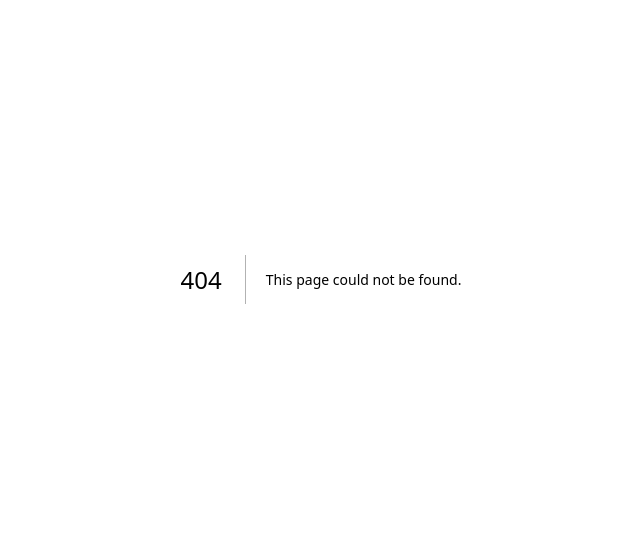
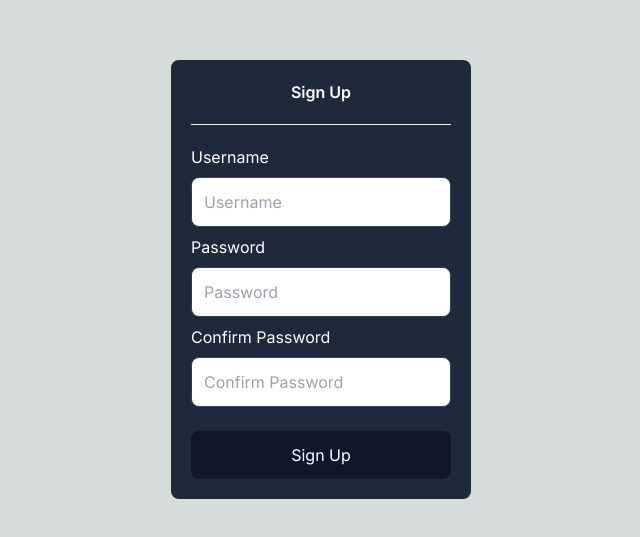
Before and after one commit to Marchinka90/nextjs-twitter-prototype, a Next.js app: page /signup in a window 1280 px wide. Before the commit this address had no page. Shown: the part 121-658 px from the top of the page, without its empty margins (319-959 px from the left). Built offline with nearby package versions, Linux system fonts and the light colour scheme.

Commit message:
Added SingUp Page

```diff
--- /dev/null
+++ b/app/(public)/signup/form.tsx
@@ -0,0 +1,92 @@
+'use client';
+
+import { useRouter } from "next/navigation";
+import React, { FormEvent, useState } from "react";
+
+export default function Form() {
+  const router = useRouter();
+  const [username, setUsername] = useState<undefined | string>('');
+  const [password, setPassword] = useState<undefined | string>('');
+  const [confirmPassword, setConfirmPassword] = useState<undefined | string>('');
+
+  const [errors, setErrors] = useState<string[]>([]);
+
+  async function handleSubmit(e: FormEvent) {
+    e.preventDefault();
+    setErrors([]);
+
+    if (password !== confirmPassword) {
+      setErrors(['Password do not match.']);
+      return;
+    }
+
+    const res = await fetch('/api/signup', {
+      method: 'POST',
+      body: JSON.stringify({ username, password }),
+    });
+
+    if (res.ok) {
+      window.location.href = '/signin';
+    } else {
+      alert('Sign Up Failed');
+    }
+
+  }
+
+  return (
+    <form
+      className="flex flex-col gap-2 p-5 max-w-xs w-full bg-slate-800 rounded-lg"
+      onSubmit={handleSubmit}
+    >
+      <div className="text-center">
+        <h3 className="font-semibold">Sign Up</h3>
+      </div>
+      <div className="my-3">
+        <hr />
+      </div>
+      <div>
+        <div className="flex flex-col gap-2">
+          <label>Username</label>
+          <input
+            className="text-black p-3 border border-slate-700 rounded-lg"
+            type="text"
+            onChange={(e) => setUsername(e.target.value)}
+            value={username}
+            id="username"
+            placeholder="Username"
+            required
+          />
+        </div>
+      </div>
+      <div>
+        <div className="flex flex-col gap-2">
+          <label>Password</label>
+          <input
+            className="text-black p-3 border border-slate-700 rounded-lg"
+            type="password"
+            onChange={(e) => setPassword(e.target.value)}
+            value={password}
+            id="password"
+            placeholder="Password"
+            required
+          />
+        </div>
+      </div>
+      <div>
+        <div className="flex flex-col gap-2">
+          <label>Confirm Password</label>
+          <input
+            className="text-black p-3 border border-slate-700 rounded-lg"
+            type="password"
+            onChange={(e) => setConfirmPassword(e.target.value)}
+            value={confirmPassword}
+            id="confirm-password"
+            placeholder="Confirm Password"
+            required
+          />
+        </div>
+      </div>
+      <button type="submit" className="mt-4 bg-slate-900 text-white p-3 rounded-lg">Sign Up</button>
+    </form>
+  )
+}
--- /dev/null
+++ b/app/(public)/signup/page.tsx
@@ -0,0 +1,9 @@
+import Form from "./form";
+
+export default function SignUpPage() {
+  return (
+    <div>
+      <Form />
+    </div>
+  )
+}
```
Also changed, not shown: app/api/signup/route.ts (renamed from app/api/singup/route.ts).
